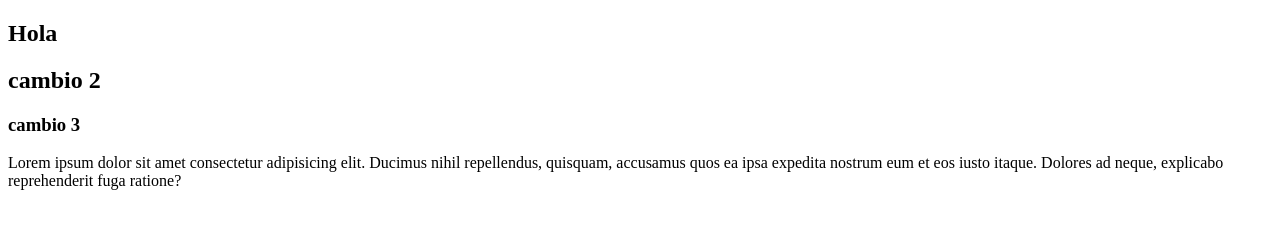
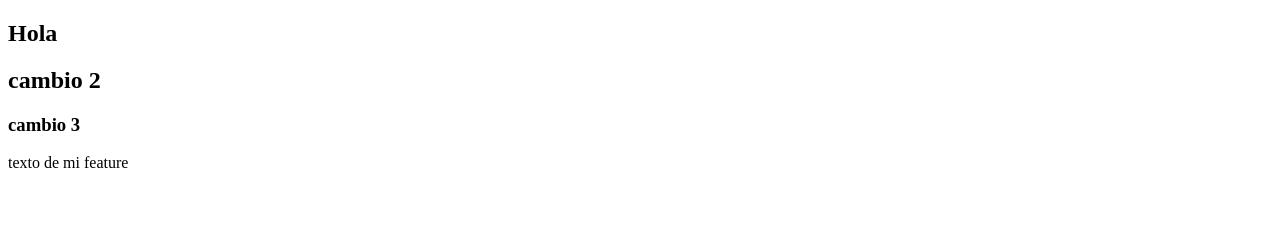
Before and after one commit to jose-erazo/git-test-2, a plain HTML site: page index.html in a window 1280 px wide. Drawn offline with Linux system fonts and the light colour scheme.

Commit message:
feat: my feature implementation.

```diff
--- a/index.html
+++ b/index.html
@@ -10,7 +10,7 @@
         <h1>Hola</h1>
         <h2>cambio 2</h2>
         <h3>cambio 3</h3>
-        <p>Lorem ipsum dolor sit amet consectetur adipisicing elit. Ducimus nihil repellendus, quisquam, accusamus quos ea ipsa expedita nostrum eum et eos iusto itaque. Dolores ad neque, explicabo reprehenderit fuga ratione?</p>
+        <p>texto de mi feature</p>
     </section>
     <footer></footer>
 </body>
```
